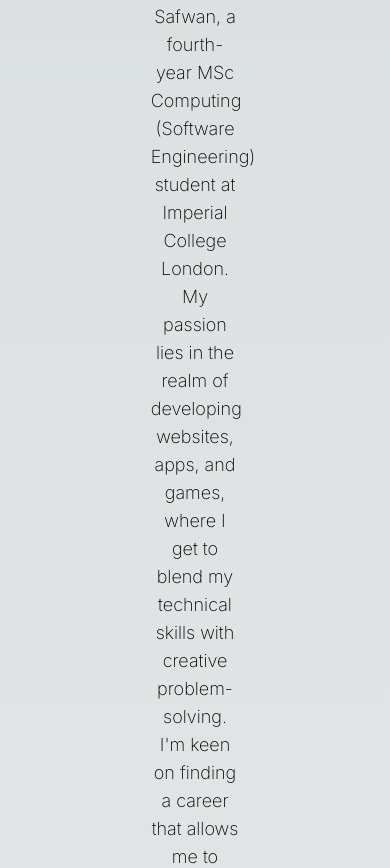
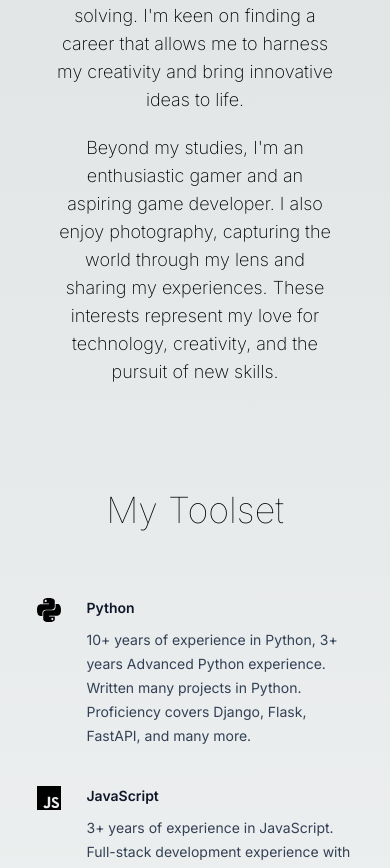
Before and after one commit to SafwanChowdhury/Portfolio-V2, a Next.js app in the folder portfolio-v2/: page / in a window 390 px wide. Shown: the part 1081-1949 px from the top of the page. Built offline with nearby package versions, Linux system fonts and the light colour scheme; what tailwind-hamburgers would draw is missing.

Commit message:
responsive design for all pages

```diff
--- a/portfolio-v2/app/page.tsx
+++ b/portfolio-v2/app/page.tsx
@@ -10,10 +10,10 @@ export default function Home() {
             <div id="hero">
                 <Hero />
             </div>
-            <div id="about-me" className="pt-6">
+            <div id="about-me" className="pt-0 sm:pt-8">
                 <AboutMe />
             </div>
-            <div id="coding" className="pt-6">
+            <div id="coding" className="pt-2 lg:pt-6">
                 <Coding />
             </div>
             <div id="projects" className="pt-6">
--- a/portfolio-v2/components/about-me.tsx
+++ b/portfolio-v2/components/about-me.tsx
@@ -3,7 +3,7 @@ import SVGGradientComponent from "./corners";
 
 export default function AboutMe() {
     return (
-        <div className="flex flex-col items-center justify-center p-10">
+        <div className="flex flex-col w-screen items-center justify-center p-10">
             <Image
                 src="/assets/pfp_linkedin.png"
                 alt="Profile Picture"
@@ -12,8 +12,10 @@ export default function AboutMe() {
                 height={150}
                 priority
             />
-            <h1 className="text-4xl font-thin mt-4 pt-24">About Me</h1>
-            <div className="w-3/4 text-lg text-center font-extralight mt-4 pt-16">
+            <h1 className="text-4xl text-center font-thin mt-4 pt-10 sm:pt-10 lg:pt-24">
+                About Me
+            </h1>
+            <div className="w-11/12 sm:w-10/12 lg:w-8/12 text-lg text-center font-extralight mt-4 pt-6 sm:pt-10">
                 <p className="">
                     Hello! I'm Safwan, a fourth-year MSc Computing (Software
                     Engineering) student at Imperial College London. My passion
@@ -23,7 +25,7 @@ export default function AboutMe() {
                     to harness my creativity and bring innovative ideas to life.
                 </p>
                 <p className="mt-5">
-                    Beyond my studies, I'm a dedicated gamer and an aspiring
+                    Beyond my studies, I'm an enthusiastic gamer and an aspiring
                     game developer. I also enjoy photography, capturing the
                     world through my lens and sharing my experiences. These
                     interests represent my love for technology, creativity, and
--- a/portfolio-v2/components/coding.tsx
+++ b/portfolio-v2/components/coding.tsx
@@ -1,11 +1,11 @@
 export default function Coding() {
     return (
         <div>
-            <h1 className="text-4xl text-center font-thin mt-4 pt-24">
+            <h1 className="text-4xl text-center font-thin mt-4 pt-10 lg:pt-24">
                 My Toolset
             </h1>
-            <div className="relative z-20 sm:z-auto pt-16">
-                <div className="mx-auto max-w-container px-4 pb-16 sm:px-6 lg:px-8">
+            <div className="relative z-20 w-screen sm:w-auto sm:z-auto pt-16">
+                <div className="mx-auto w-10/12 sm:w-auto max-w-container px-0 pb-16 sm:px-6 lg:px-8">
                     <div className="relative mx-auto grid max-w-[40rem] grid-cols-1 gap-8 lg:max-w-none lg:grid-cols-3">
                         {/* Python */}
                         <div className="group flex p-0.5">
--- a/portfolio-v2/components/hero.tsx
+++ b/portfolio-v2/components/hero.tsx
@@ -8,11 +8,9 @@ import {
     faXing,
 } from "@fortawesome/free-brands-svg-icons";
 import { faEnvelope } from "@fortawesome/free-solid-svg-icons";
-import SVGGradientComponent from "./corners";
 
 export default function hero() {
     return (
-        /* <div className="relative p-5 bg-gray-100  rounded-lg drop-shadow-lg"> */
         <div className="relative flex-col justify-center p-5">
             <h1 className="text-6xl font-bold text-center text-gray-900 dark:text-gray-200">
                 Safwan R. Chowdhury
@@ -22,7 +20,7 @@ export default function hero() {
             </h1>
             <div className="w-11/12 mx-auto h-0.5 bg-gray-900 dark:bg-gray-200 mt-4 mb-4"></div>
 
-            <p className="w-6/12 font-light text-center pt-3 mx-auto">
+            <p className="w-11/12 lg:w-6/12 font-light text-center pt-3 mx-auto">
                 {" "}
                 A versatile Full-Stack Developer with a flair for crafting
                 immersive VR and modern web and app solutions, I bring legacy
--- a/portfolio-v2/components/projects.tsx
+++ b/portfolio-v2/components/projects.tsx
@@ -1,7 +1,7 @@
 export default function Projects() {
     return (
         <div>
-            <h1 className="text-4xl text-center font-thin mt-4 pt-16">
+            <h1 className="text-4xl text-center font-thin mt-4 lg:pt-16">
                 My Projects
             </h1>{" "}
         </div>
```
